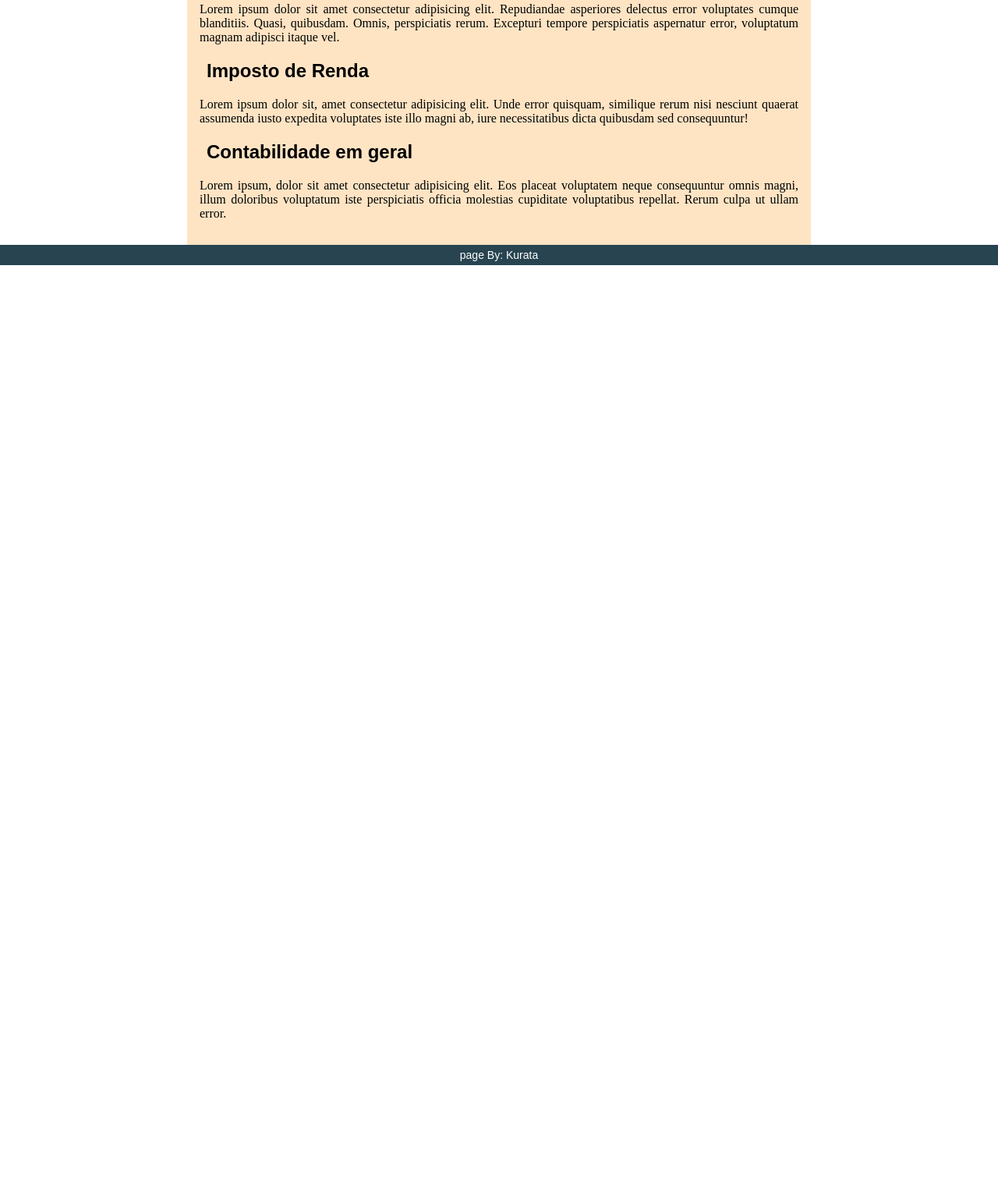
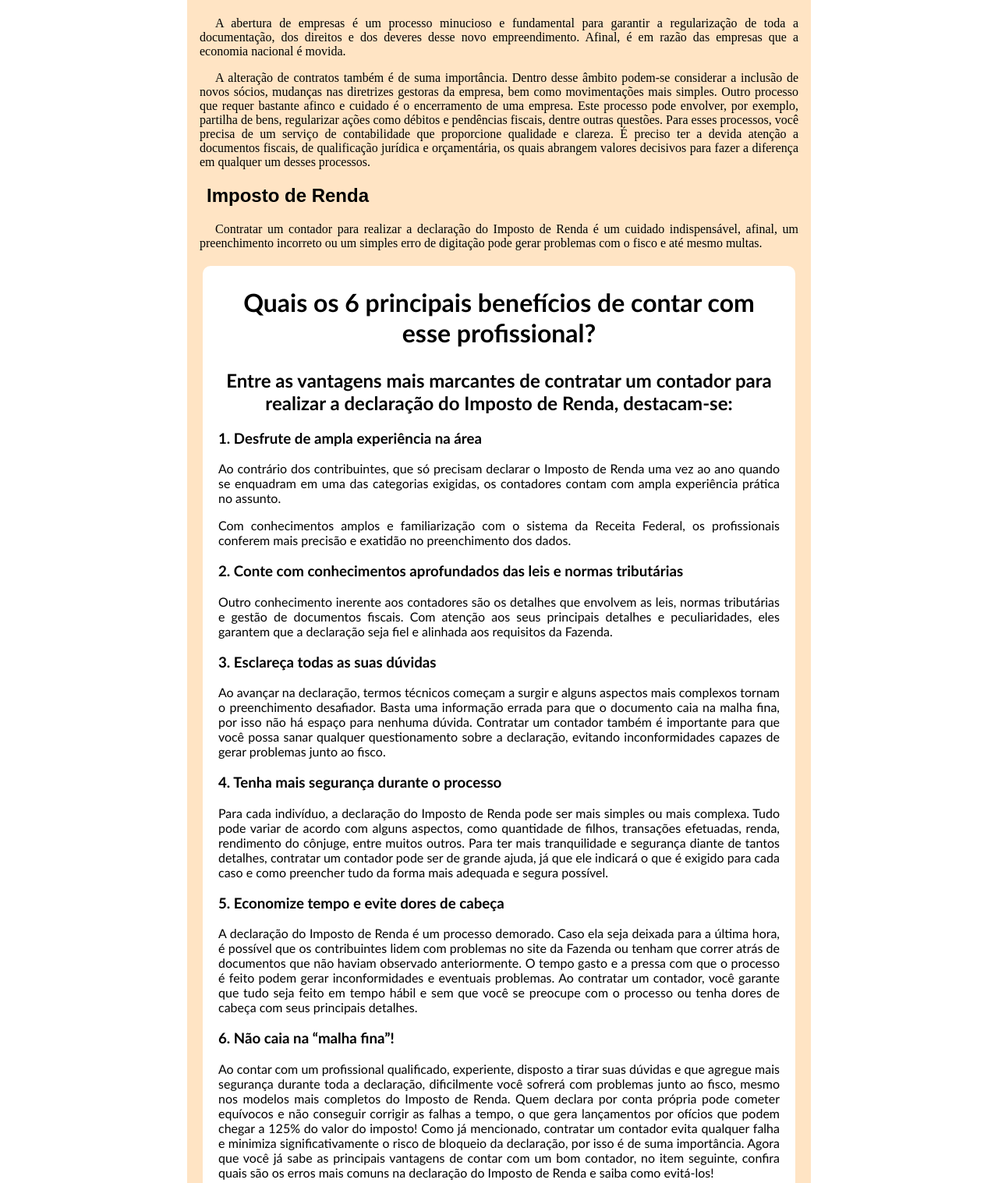
Before and after one commit to willkurata/paginas-testes, a plain HTML site: page ANJUS-conabilidade/index.html in a window 1280 px wide. Shown: the part 465-1982 px from the top of the page at 78% size. Before the commit the page ends 819 px from the top, so only its background shows below. Drawn offline with Linux system fonts and the light colour scheme.

Commit message:
acertos aside

```diff
--- a/ANJUS-conabilidade/index.html
+++ b/ANJUS-conabilidade/index.html
@@ -31,11 +31,49 @@
             <li>Contabilidade em geral </li>
         </ul>
         <h2>Assessoria Contábil</h2>
-        <p>Lorem ipsum dolor sit amet, consectetur adipisicing elit. Dolor soluta, molestias commodi voluptatum illum aut totam quod veniam beatae aspernatur! Nisi inventore saepe sunt eligendi facilis autem fugiat maxime quos?</p>
+        <p>A assessoria contábil é um serviço de contabilidade, no qual os contadores são responsáveis por acompanhar o cumprimento das obrigações contábeis e fiscais de uma empresa. O pagamento dos impostos e a elaboração de um planejamento tributário são alguns exemplos da assessoria contábil.</p>
         <h2>Abertura, regularização e encerramento de empresas</h2>
-        <p>Lorem ipsum dolor sit amet consectetur adipisicing elit. Repudiandae asperiores delectus error voluptates cumque blanditiis. Quasi, quibusdam. Omnis, perspiciatis rerum. Excepturi tempore perspiciatis aspernatur error, voluptatum magnam adipisci itaque vel.</p>
+        <p>A abertura de empresas é um processo minucioso e fundamental para garantir a regularização de toda a documentação, dos direitos e dos deveres desse novo empreendimento. Afinal, é em razão das empresas que a economia nacional é movida.</p>
+        <p>A alteração de contratos também é de suma importância. Dentro desse âmbito podem-se considerar a inclusão de novos sócios, mudanças nas diretrizes gestoras da empresa, bem como movimentações mais simples. Outro processo que requer bastante afinco e cuidado é o encerramento de uma empresa. Este processo pode envolver, por exemplo, partilha de bens, regularizar ações como débitos e pendências fiscais, dentre outras questões. Para esses processos, você precisa de um serviço de contabilidade que proporcione qualidade e clareza. É preciso ter a devida atenção a documentos fiscais, de qualificação jurídica e orçamentária, os quais abrangem valores decisivos para fazer a diferença em qualquer um desses processos.</p>
         <h2>Imposto de Renda</h2>
-        <p>Lorem ipsum dolor sit, amet consectetur adipisicing elit. Unde error quisquam, similique rerum nisi nesciunt quaerat assumenda iusto expedita voluptates iste illo magni ab, iure necessitatibus dicta quibusdam sed consequuntur!</p>
+        <p>Contratar um contador para realizar a declaração do Imposto de Renda é um cuidado indispensável, afinal, um preenchimento incorreto ou um simples erro de digitação pode gerar problemas com o fisco e até mesmo multas.</p>
+        <aside>
+            <h1>Quais os 6 principais benefícios de contar com esse profissional?</h1>
+            <h2>Entre as vantagens mais marcantes de contratar um contador para realizar a declaração do Imposto de Renda, destacam-se:</h2>
+            <h3>1.   Desfrute de ampla experiência na área</h3>
+            <p>Ao contrário dos contribuintes, que só precisam declarar o Imposto de Renda uma vez ao ano quando se enquadram em uma das categorias exigidas, os contadores contam com ampla experiência prática no assunto.</p>
+            <p>Com conhecimentos amplos e familiarização com o sistema da Receita Federal, os profissionais conferem mais precisão e exatidão no preenchimento dos dados. </p>
+            <h3>2.   Conte com conhecimentos aprofundados das leis e normas tributárias</h3>
+            <p>Outro conhecimento inerente aos contadores são os detalhes que envolvem as leis, normas tributárias e gestão de documentos fiscais. Com atenção aos seus principais detalhes e peculiaridades, eles garantem que a declaração seja fiel e alinhada aos requisitos da Fazenda.</p>
+            <h3>3.   Esclareça todas as suas dúvidas</h3>
+            <p>
+                Ao avançar na declaração, termos técnicos começam a surgir e alguns aspectos mais complexos tornam o preenchimento desafiador. Basta uma informação errada para que o documento caia na malha fina, por isso não há espaço para nenhuma dúvida.
+
+                Contratar um contador também é importante para que você possa sanar qualquer questionamento sobre a declaração, evitando inconformidades capazes de gerar problemas junto ao fisco.
+            </p>
+            <h3>4.   Tenha mais segurança durante o processo</h3>
+            <p>
+                Para cada indivíduo, a declaração do Imposto de Renda pode ser mais simples ou mais complexa. Tudo pode variar de acordo com alguns aspectos, como quantidade de filhos, transações efetuadas, renda, rendimento do cônjuge, entre muitos outros.
+
+                Para ter mais tranquilidade e segurança diante de tantos detalhes, contratar um contador pode ser de grande ajuda, já que ele indicará o que é exigido para cada caso e como preencher tudo da forma mais adequada e segura possível.
+            </p>
+            <h3>5.   Economize tempo e evite dores de cabeça</h3>
+            <p>
+                A declaração do Imposto de Renda é um processo demorado. Caso ela seja deixada para a última hora, é possível que os contribuintes lidem com problemas no site da Fazenda ou tenham que correr atrás de documentos que não haviam observado anteriormente.
+
+                O tempo gasto e a pressa com que o processo é feito podem gerar inconformidades e eventuais problemas. Ao contratar um contador, você garante que tudo seja feito em tempo hábil e sem que você se preocupe com o processo ou tenha dores de cabeça com seus principais detalhes.
+            </p>
+            <h3>6.   Não caia na “malha fina”!</h3>
+            <p>
+                Ao contar com um profissional qualificado, experiente, disposto a tirar suas dúvidas e que agregue mais segurança durante toda a declaração, dificilmente você sofrerá com problemas junto ao fisco, mesmo nos modelos mais completos do Imposto de Renda.
+
+                Quem declara por conta própria pode cometer equívocos e não conseguir corrigir as falhas a tempo, o que gera lançamentos por ofícios que podem chegar a 125% do valor do imposto!
+
+                Como já mencionado, contratar um contador evita qualquer falha e minimiza significativamente o risco de bloqueio da declaração, por isso é de suma importância.
+
+                Agora que você já sabe as principais vantagens de contar com um bom contador, no item seguinte, confira quais são os erros mais comuns na declaração do Imposto de Renda e saiba como evitá-los!
+            </p>
+        </aside>
         <h2>Contabilidade em geral</h2>
         <p>Lorem ipsum, dolor sit amet consectetur adipisicing elit. Eos placeat voluptatem neque consequuntur omnis magni, illum doloribus voluptatum iste perspiciatis officia molestias cupiditate voluptatibus repellat. Rerum culpa ut ullam error.</p>
     </main>
--- a/ANJUS-conabilidade/style.css
+++ b/ANJUS-conabilidade/style.css
@@ -67,15 +67,36 @@ main > h2 {
 
 main > p {
     text-align: justify;
-    margin: 16px 16px 16px 16px
+    margin: 16px 16px 16px 16px;
+    text-indent: 20px;
+
 }
 
 ul {
     list-style-type: circle;
     font-family: Arial, Helvetica, sans-serif;
     padding-bottom: 20px;
+}
 
+aside {
+    background-color: white;
+    border-radius: 10px;
+    margin: 20px;
+    text-align: justify;
+    font-family: 'Gill Sans', 'Gill Sans MT', Calibri, 'Trebuchet MS', sans-serif;
+    padding: 1px 20px 10px 20px
 }
+
+aside > h1 {
+    text-align: center;
+    font-size: 2em;
+}
+
+aside > h2 {
+    text-align: center;
+}
+
+aside
 
 footer {
     background-color: #274450;
```
